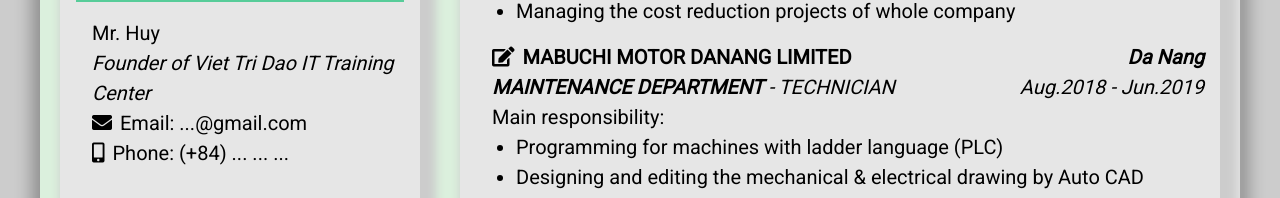
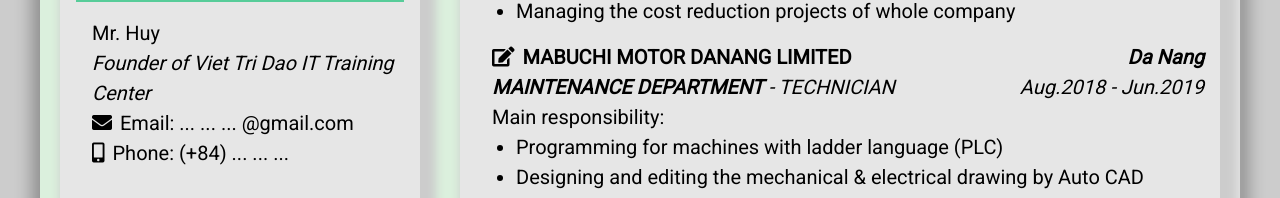
Before and after one commit to maithinhphat95/phatprotk9.github.io, a plain HTML site: page index.html in a window 1280 px wide. Shown: the part 1313-1511 px from the top of the page. Drawn offline with Linux system fonts and the light colour scheme.

Commit message:
Update index.html

```diff
--- a/index.html
+++ b/index.html
@@ -66,7 +66,7 @@
                     <div class="reference-text margintop-16 paddingleft-16">
                         <div class="ref-person">Mr. Huy</div>
                         <div class="italic-text">Founder of Viet Tri Dao IT Training Center</div>
-                        <div class="email"><i class="icon fas fa-envelope"></i>Email: ...@gmail.com</div>
+                        <div class="email"><i class="icon fas fa-envelope"></i>Email: ... ... ... @gmail.com</div>
                         <div class="phone"><i class="icon fas fa-mobile-alt"></i>Phone: (+84) ... ... ...</div>
 
                     </div>
```
